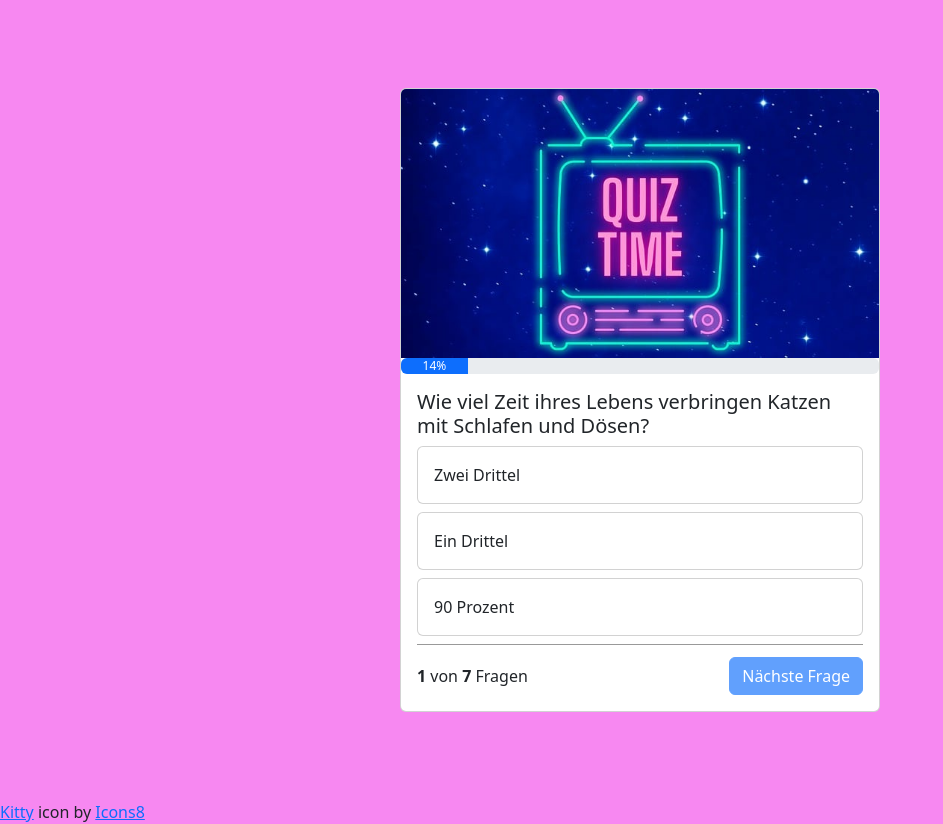
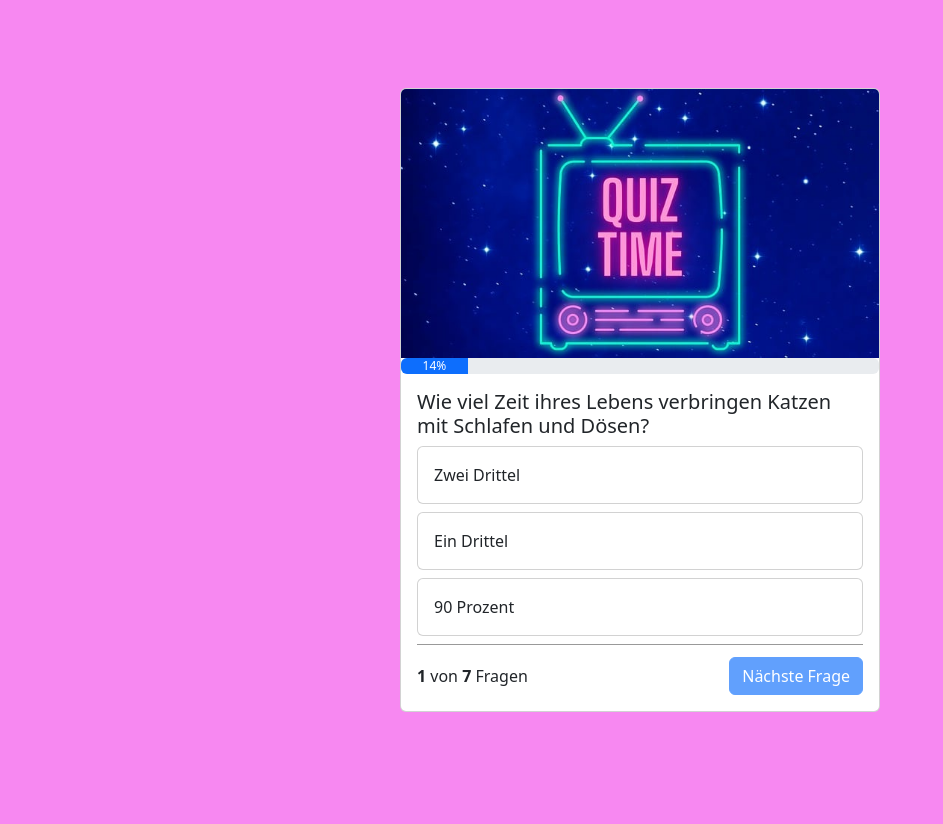
Before and after one commit to jasmin-raith/quiz-app, a plain HTML site: page index.html in a window 1280 px wide. Shown: the whole page, without its empty margins (0-943 px from the left). After the commit the page ends 800 px from the top, so only its background shows below. Drawn offline with nearby package versions, Linux system fonts and the light colour scheme.

Commit message:
removed favicon attribution from side and added to readme

```diff
--- a/index.html
+++ b/index.html
@@ -76,8 +76,5 @@
 
     </div>
 
-    <a target="_blank" href="https://icons8.com/icon/GeA4F8m1NOkU/kitty">Kitty</a> icon by <a target="_blank" href="https://icons8.com">Icons8</a>
-
-
 </body>
 </html>
```
